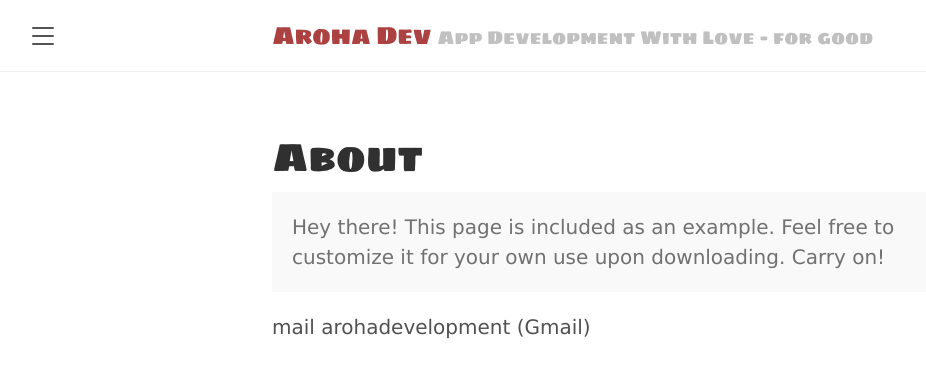
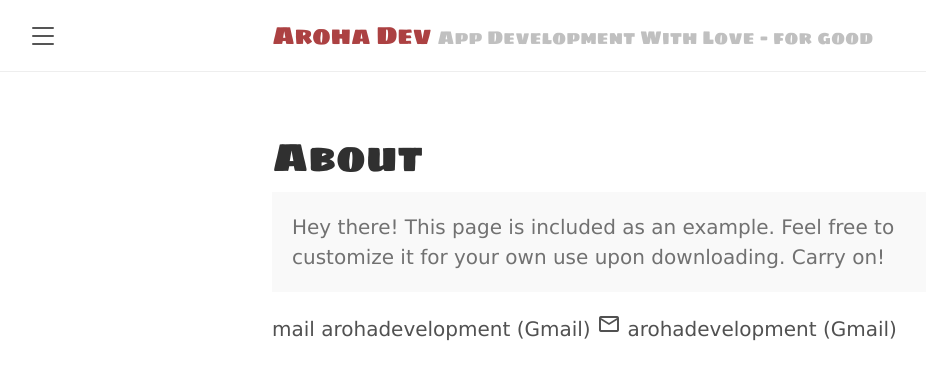
Before and after one commit to tracyjordan/tracyjordan.github.io, a Jekyll site: the page built from about.md, in a window 1280 px wide. Shown: the top 380 px of the page, without its empty margins (8-934 px from the left). Built offline with Jekyll 4.4.1, drawn with Linux system fonts in a browser that asks for light colours.

Commit message:
Update about.md

```diff
--- a/about.md
+++ b/about.md
@@ -12,3 +12,4 @@ title: About
 
 
 <span class="material-icons">mail</span> arohadevelopment (Gmail)
+<i class="material-icons-outlined">mail</i> arohadevelopment (Gmail)
```
